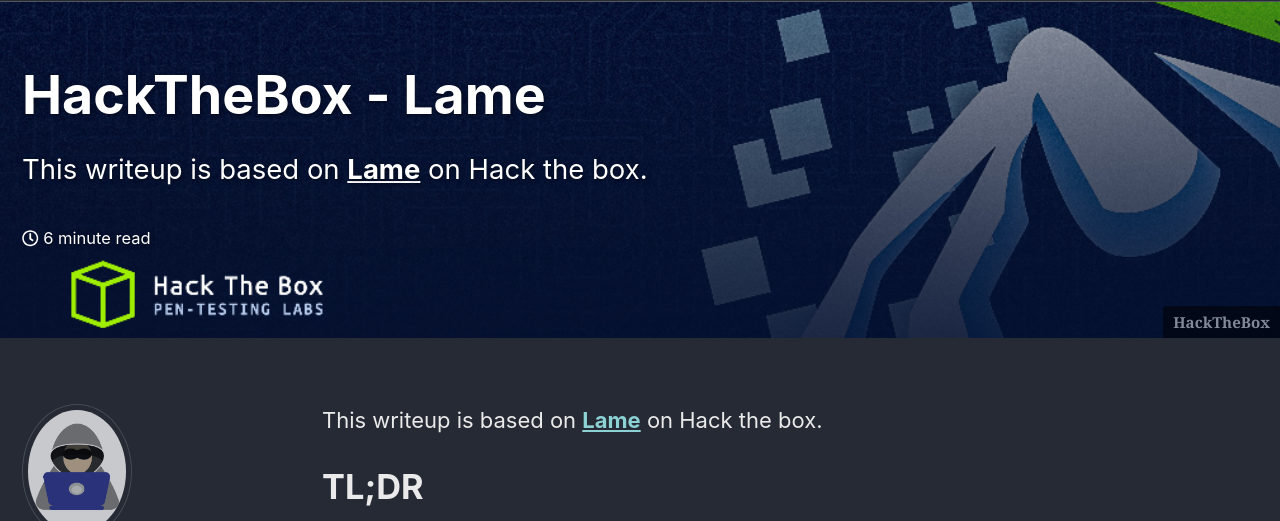
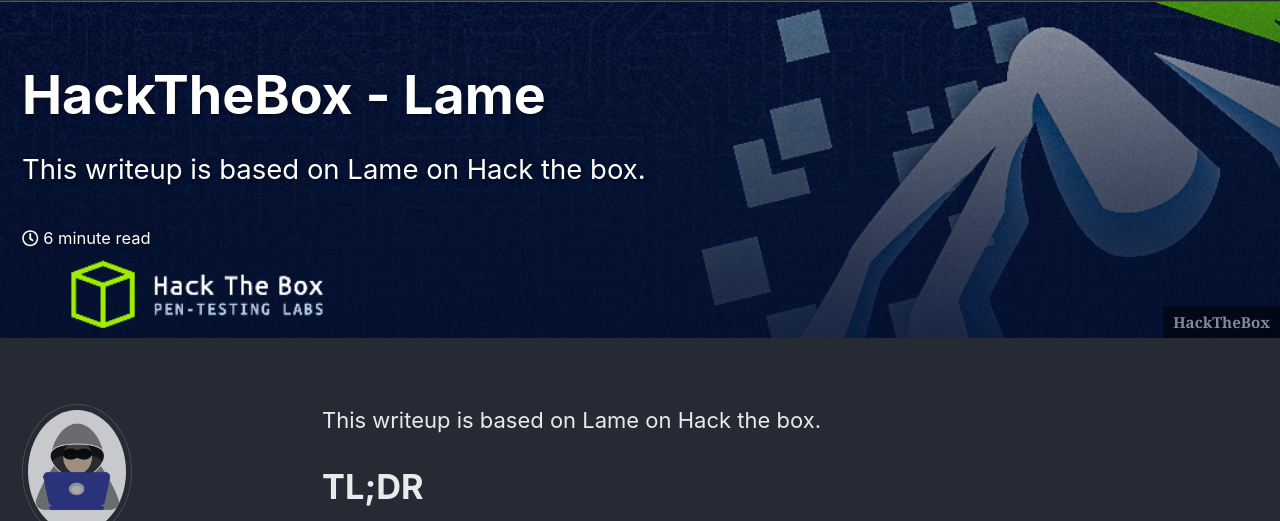
Before and after one commit to samh4cks/samh4cks.github.io, a Jekyll site: the page built from _posts/2023-01-16-lame.md, in a window 1280 px wide and 900 px high. Shown: the part 87-608 px from the top of the window. Built offline with Jekyll 4.4.1, drawn with Linux system fonts in a browser that asks for light colours; cached includes are drawn as plain includes; part of the change alters nothing that is shown; some of the changed text lies outside the part shown.

```diff
--- a/_posts/2023-01-16-lame.md
+++ b/_posts/2023-01-16-lame.md
@@ -1,20 +1,20 @@
 ---
 layout: single
-date: 2022-11-20
+date: 2023-01-10
 title: "HackTheBox - Lame"
 author_profile: true
 header:
     overlay_image: /assets/images/htbwall.png
-    caption: "[__HackTheBox__](https://www.hackthebox.com/achievement/machine/337503/1)"
+    caption: "[__HackTheBox__](https://app.hackthebox.com/machines/Lame)"
 related: true
 tags: ["lame","command injection", "linux"]
 ---
 
-This writeup is based on [__Lame__](https://app.hackthebox.com/machines/Lame/activity) on Hack the box.
+This writeup is based on Lame on Hack the box.
 
 # TL;DR
 
-This writeup is based on [__Lame__](https://app.hackthebox.com/machines/Lame/activity) on Hack the box. It was a Linux box. It starts with two
+This writeup is based on [__Lame__](https://app.hackthebox.com/machines/Lame) on Hack the box. It was a Linux box. It starts with two
 major services, vsftpd, and Samba. We tried FTP logon but didn’t get anything interesting.
 Then try to exploit Samba service via command injection in the username field. Using samba
 service exploitation, we got a shell, then later using directory listing, we got the user
```
